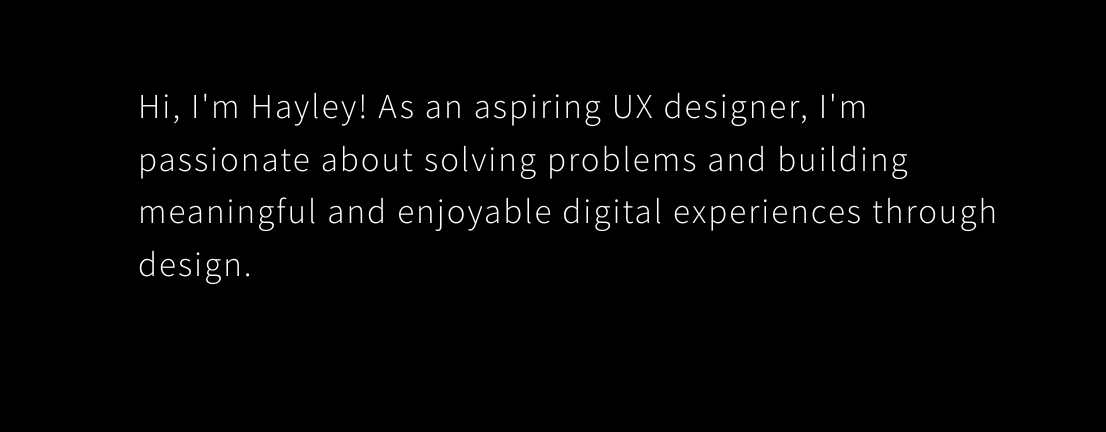
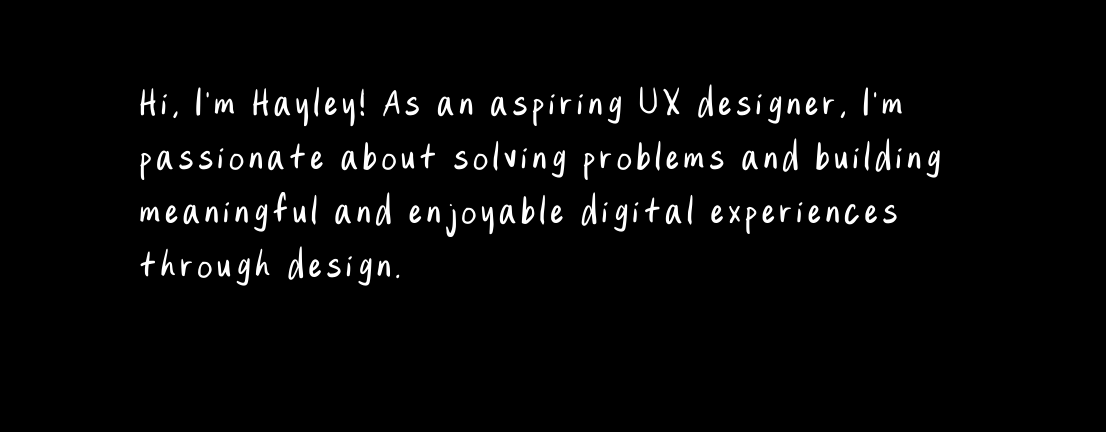
Before and after one commit to hayleyye/hayleyye.github.io, a plain HTML site: page index.html in a window 1280 px wide. Shown: the full height of the page, 174-1280 px from the left. Drawn offline with Linux system fonts and the light colour scheme.

Commit message:
add custom handwritten font

```diff
--- a/styles.css
+++ b/styles.css
@@ -68,21 +68,22 @@ a:active {
 }
 
 /* TEXT PROPERTIES */
-/* h1 {
+h1 {
   font-family: myfontregular;
   letter-spacing: 1.5px;
   font-weight: normal;
-  font-size: 55px;
+  font-size: 45px;
   line-height: 1.2;
-} */
-h1 {
+  margin: 8px;
+}
+/* h1 {
   font-family: 'Source Sans Pro', sans-serif;
   letter-spacing: 2px;
   font-weight: 300;
   font-size: 35px;
   line-height: 1.5;
   margin: 8px;
-}
+} */
 /* h2 {
   font-size: 2.5rem;
   margin-block-start: 0em;
```
